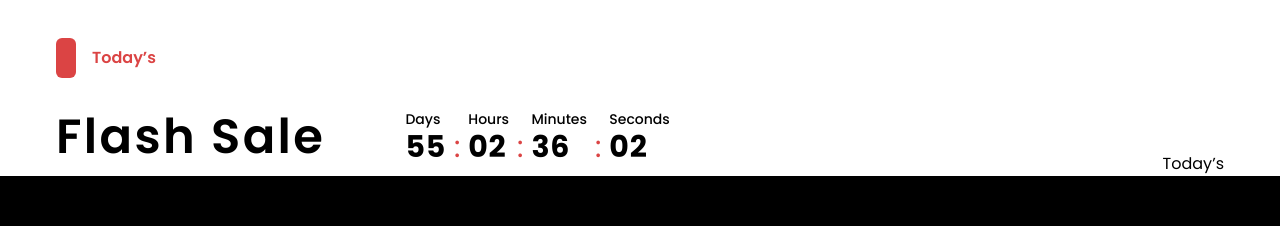
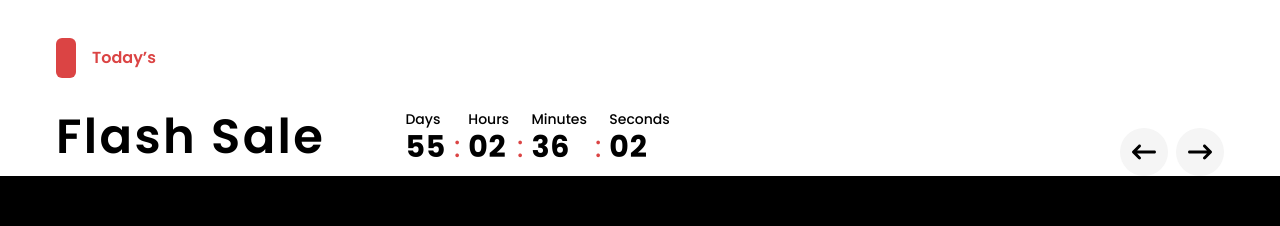
Before and after one commit to zeyad-k/my-Exclusive-E-commerece, a React (Vite) app: page / in a window 1280 px wide. Shown: the part 773-999 px from the top of the page. Built offline with nearby package versions, Linux system fonts and the light colour scheme.

Commit message:
refactor: Improve image lazy loading and layout in SectionComponent

```diff
--- a/src/components/ui/SectionComponent.jsx
+++ b/src/components/ui/SectionComponent.jsx
@@ -1,3 +1,4 @@
+import { FaArrowLeftLong, FaArrowRightLong } from "react-icons/fa6";
 import MyCountdownComponent from "./MyCountDown";
 
 const SectionComponent = () => {
@@ -20,7 +21,14 @@ const SectionComponent = () => {
             <MyCountdownComponent />
           </span>
         </div>
-        <div className="Section__Header__Buttons self-end">Today’s</div>
+        <div className="Section__Header__Buttons flex gap-2 self-end">
+          <button className="Section__Header__Button__Back   rounded-[50%] bg-main-form-input-color px-3 py-3     hover:bg-main-active-color hover:text-white">
+            <FaArrowLeftLong size={24} />
+          </button>
+          <button className="Section__Header__Button__Next   rounded-[50%] bg-main-form-input-color px-3 py-3     hover:bg-main-active-color hover:text-white">
+            <FaArrowRightLong size={24} />
+          </button>
+        </div>
       </div>
 
       <div className="Section__Body"></div>
```
